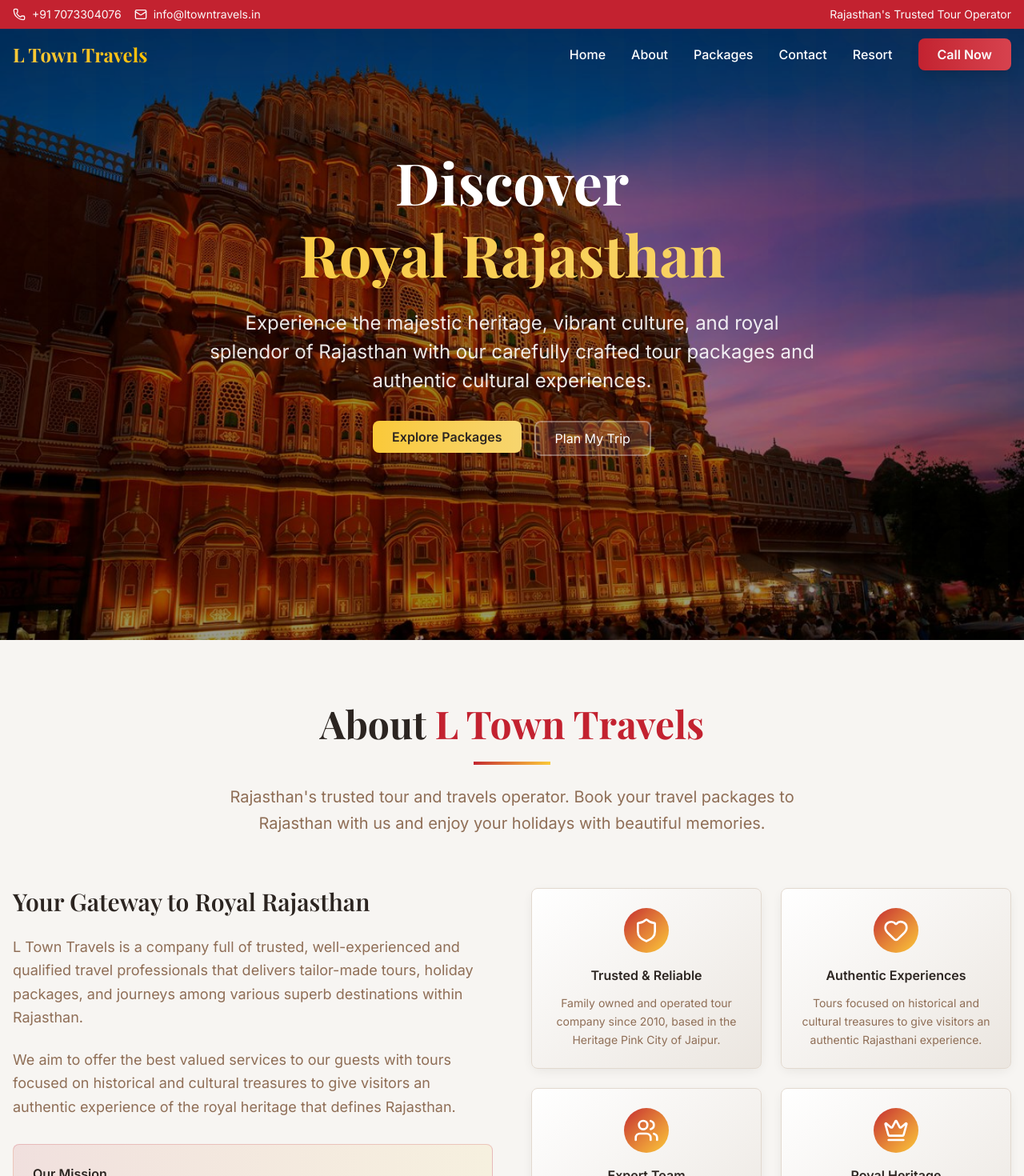
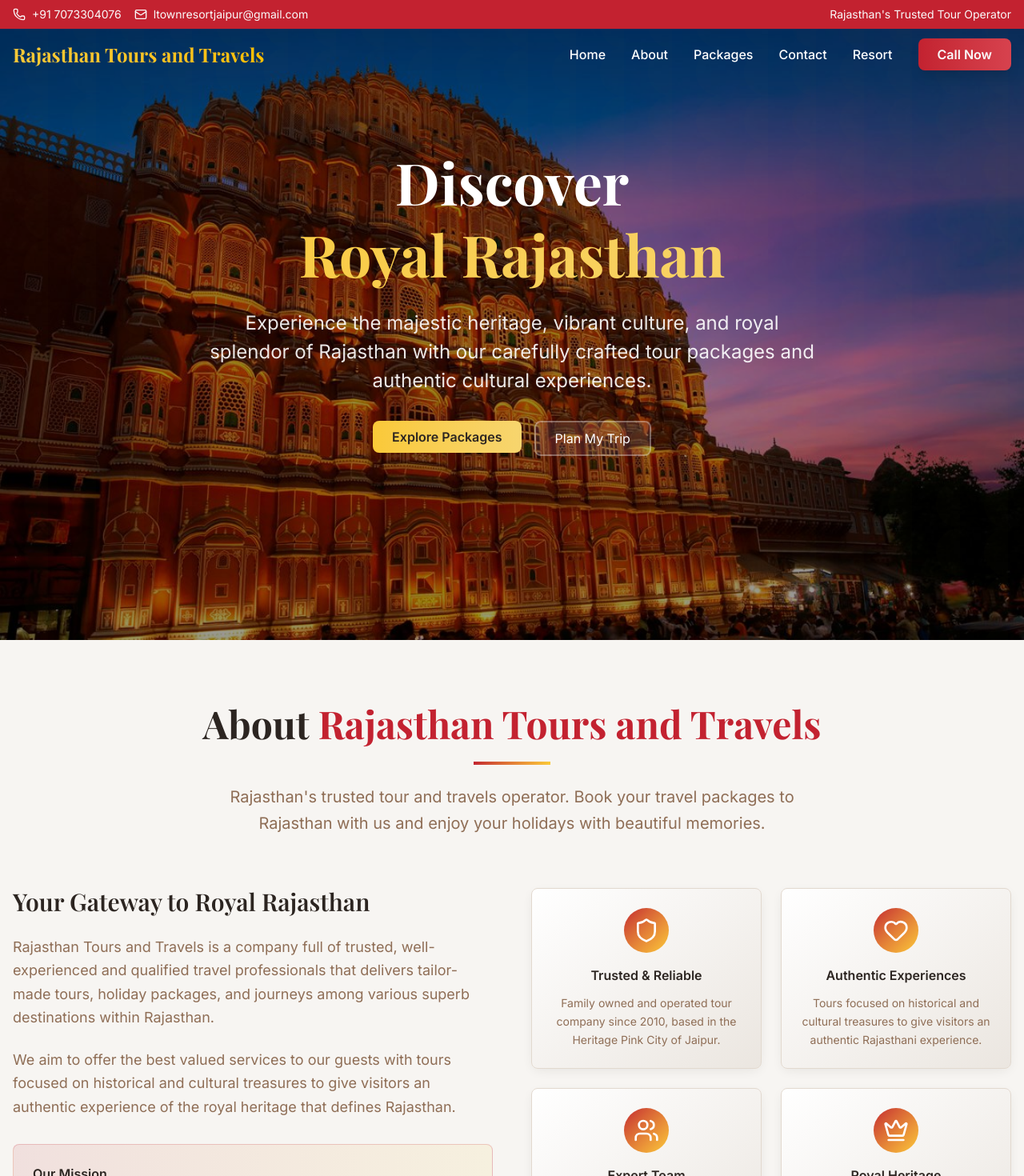
Before and after one commit to dev-anku/ltown-travels, a Next.js app: page / in a window 1280 px wide. Shown: the top 1470 px of the page at 80% size. Built offline with nearby package versions, Linux system fonts and the light colour scheme.

Commit message:
fix: Rajasthan Tours and Travels

```diff
--- a/components/AboutSection.js
+++ b/components/AboutSection.js
@@ -34,7 +34,8 @@ export default function AboutSection() {
       <div className="container mx-auto px-4">
         <div className="text-center mb-16 royal-fade-in">
           <h2 className="text-4xl md:text-5xl font-heading font-bold text-foreground mb-6">
-            About <span className="text-primary">L Town Travels</span>
+            About{" "}
+            <span className="text-primary">Rajasthan Tours and Travels</span>
           </h2>
           <div className="w-24 h-1 bg-gradient-to-r from-primary to-secondary mx-auto mb-6" />
           <p className="text-xl text-muted-foreground max-w-3xl mx-auto leading-relaxed">
@@ -50,10 +51,10 @@ export default function AboutSection() {
               Your Gateway to Royal Rajasthan
             </h3>
             <p className="text-lg text-muted-foreground mb-6 leading-relaxed">
-              L Town Travels is a company full of trusted, well-experienced and
-              qualified travel professionals that delivers tailor-made tours,
-              holiday packages, and journeys among various superb destinations
-              within Rajasthan.
+              Rajasthan Tours and Travels is a company full of trusted,
+              well-experienced and qualified travel professionals that delivers
+              tailor-made tours, holiday packages, and journeys among various
+              superb destinations within Rajasthan.
             </p>
             <p className="text-lg text-muted-foreground mb-8 leading-relaxed">
               We aim to offer the best valued services to our guests with tours
@@ -96,7 +97,7 @@ export default function AboutSection() {
         <div className="bg-gradient-to-r from-primary to-accent rounded-2xl p-8 md:p-12 text-white heritage-slide-up">
           <div className="text-center mb-8">
             <h3 className="text-3xl font-heading font-bold mb-4">
-              Why Choose L Town Travels?
+              Why Choose Rajasthan Tours and Travels?
             </h3>
             <p className="text-white/90 text-lg max-w-2xl mx-auto">
               Experience the difference with our commitment to excellence and
--- a/components/ContactSection.js
+++ b/components/ContactSection.js
@@ -12,8 +12,8 @@ export default function ContactSection() {
     {
       icon: <Mail className="h-6 w-6" />,
       title: "Email Us",
-      details: ["info@ltowntravels.in", "Quick Response Guaranteed"],
-      action: "mailto:info@ltowntravels.in",
+      details: ["ltownresortjaipur@gmail.com", "Quick Response Guaranteed"],
+      action: "mailto:ltownresortjaipur@gmail.com",
     },
     {
       icon: <MapPin className="h-6 w-6" />,
--- a/components/Footer.js
+++ b/components/Footer.js
@@ -7,7 +7,7 @@ export default function Footer() {
         <div className="grid md:grid-cols-4 gap-8">
           <div>
             <h3 className="text-2xl font-heading font-bold mb-4 bg-gradient-to-r from-secondary to-primary bg-clip-text text-transparent">
-              L Town Travels
+              Rajasthan Tours and Travels
             </h3>
             <p className="text-background/80 leading-relaxed">
               Your trusted partner for exploring the royal heritage and vibrant
@@ -95,14 +95,14 @@ export default function Footer() {
             <h4 className="font-semibold mb-4">Contact Info</h4>
             <div className="space-y-2 text-background/80">
               <p>Phone: +91 7073304076</p>
-              <p>Email: info@ltowntravels.in</p>
+              <p>Email: ltownresortjaipur@gmail.com</p>
               <p>Location: Pink City, Jaipur, Rajasthan</p>
             </div>
           </div>
         </div>
 
         <div className="border-t border-background/20 mt-8 pt-8 text-center text-background/80">
-          <p>&copy; 2025 L Town Travels. All rights reserved.</p>
+          <p>&copy; 2025 Rajasthan Tours and Travels. All rights reserved.</p>
         </div>
       </div>
     </footer>
--- a/components/Navbar.js
+++ b/components/Navbar.js
@@ -43,7 +43,7 @@ export default function Navbar() {
             </div>
             <div className="flex items-center space-x-2">
               <Mail className="h-4 w-4" />
-              <span>info@ltowntravels.in</span>
+              <span>ltownresortjaipur@gmail.com</span>
             </div>
           </div>
           <div className="hidden md:block">
@@ -58,7 +58,7 @@ export default function Navbar() {
           {/* Logo */}
           <div className="flex items-center">
             <h1 className="text-2xl font-heading font-bold bg-gradient-to-r from-secondary to-secondary-dark bg-clip-text text-transparent">
-              L Town Travels
+              Rajasthan Tours and Travels
             </h1>
           </div>
 
```
